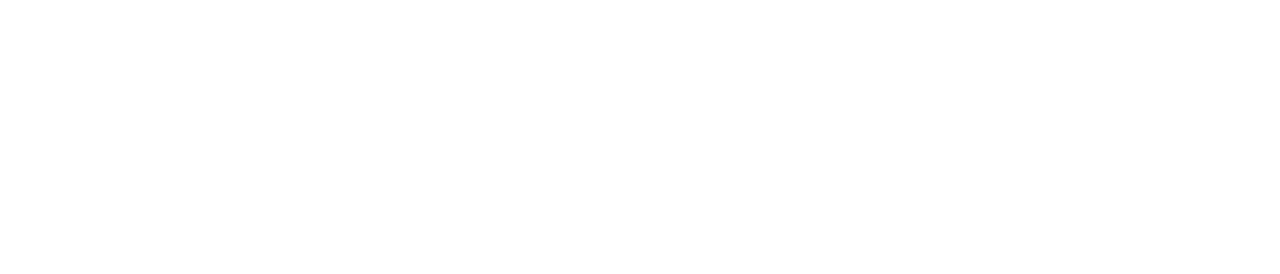
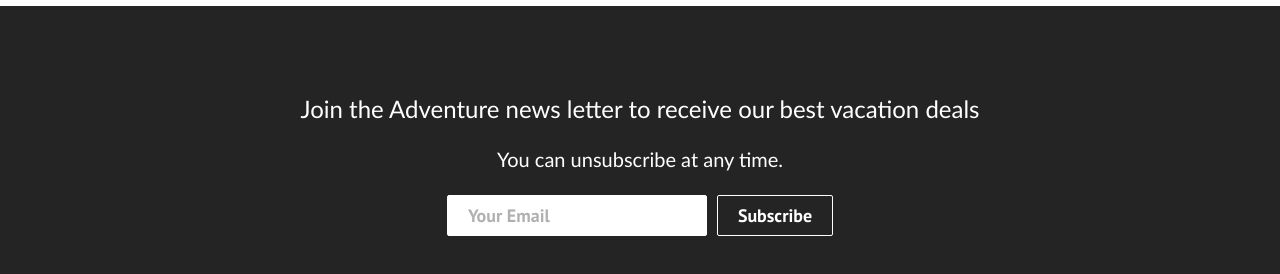
Before and after one commit to samir321-pixel/Travel-Website--React-JS, a React (Create React App) app in the folder travel-react-app/: page / in a window 1280 px wide. Shown: the part 1919-2193 px from the top of the page. Before the commit the page ends 1925 px from the top, so only its background shows below. Built offline with nearby package versions, Linux system fonts and the light colour scheme.

Commit message:
--Footer Added

```diff
--- /dev/null
+++ b/travel-react-app/src/components/Footer.css
@@ -0,0 +1,163 @@
+.footer-container {
+    background-color: #242424;
+    padding: 4rem 0 2rem 0;
+    display: flex;
+    flex-direction: column;
+    justify-content: center;
+    align-items: center;
+  }
+
+  .footer-subscription {
+    display: flex;
+    flex-direction: column;
+    justify-content: center;
+    align-items: center;
+    text-align: center;
+
+    margin-bottom: 24px;
+    padding: 24px;
+    color: #fff;
+  }
+
+  .footer-subscription > p {
+    font-family: 'Trebuchet MS', 'Lucida Sans Unicode', 'Lucida Grande',
+      'Lucida Sans', Arial, sans-serif;
+  }
+
+  .footer-subscription-heading {
+    margin-bottom: 24px;
+    font-size: 24px;
+  }
+
+  .footer-subscription-text {
+    margin-bottom: 24px;
+    font-size: 20px;
+  }
+
+  .footer-input {
+    padding: 8px 20px;
+    border-radius: 2px;
+    margin-right: 10px;
+    outline: none;
+    border: none;
+    font-size: 18px;
+    margin-bottom: 16px;
+    border: 1px solid #fff;
+  }
+
+  .footer-links {
+    width: 100%;
+    max-width: 1000px;
+    display: flex;
+    justify-content: center;
+  }
+
+  .footer-link-wrapper {
+    display: flex;
+  }
+
+  .footer-link-items {
+    display: flex;
+    flex-direction: column;
+    align-items: flex-start;
+    margin: 16px;
+    text-align: left;
+    width: 160px;
+    box-sizing: border-box;
+  }
+
+  .footer-link-items h2 {
+    margin-bottom: 16px;
+  }
+
+  .footer-link-items > h2 {
+    color: #fff;
+  }
+
+  .footer-link-items a {
+    color: #fff;
+    text-decoration: none;
+    margin-bottom: 0.5rem;
+  }
+
+  .footer-link-items a:hover {
+    color: #e9e9e9;
+    transition: 0.3s ease-out;
+  }
+
+  .footer-email-form h2 {
+    margin-bottom: 2rem;
+  }
+
+  .footer-input::placeholder {
+    color: #b1b1b1;
+  }
+
+  /* Social Icons */
+  .social-icon-link {
+    color: #fff;
+    font-size: 24px;
+  }
+
+  .social-media {
+    max-width: 1000px;
+    width: 100%;
+  }
+
+  .social-media-wrap {
+    display: flex;
+    justify-content: space-between;
+    align-items: center;
+    width: 90%;
+    max-width: 1000px;
+    margin: 40px auto 0 auto;
+  }
+
+  .social-icons {
+    display: flex;
+    justify-content: space-between;
+    align-items: center;
+    width: 240px;
+  }
+
+  .social-logo {
+    color: #fff;
+    justify-self: start;
+    margin-left: 20px;
+    cursor: pointer;
+    text-decoration: none;
+    font-size: 2rem;
+    display: flex;
+    align-items: center;
+    margin-bottom: 16px;
+  }
+
+  .website-rights {
+    color: #fff;
+    margin-bottom: 16px;
+  }
+
+  @media screen and (max-width: 820px) {
+    .footer-links {
+      padding-top: 2rem;
+    }
+
+    .footer-input {
+      width: 100%;
+    }
+
+    .btn {
+      width: 100%;
+    }
+
+    .footer-link-wrapper {
+      flex-direction: column;
+    }
+
+    .social-media-wrap {
+      flex-direction: column;
+    }
+  }
+
+  @media screen and (max-width: 768px) {
+  }
--- /dev/null
+++ b/travel-react-app/src/components/Footer.js
@@ -0,0 +1,33 @@
+import React from 'react'
+import { Button } from './Button'
+import './Footer.css';
+function Footer() {
+    return (
+        <div className='footer-container'>
+            <section className="footer-subscription">
+                <p className="footer-subscription-heading">
+                    Join the Adventure news letter to receive our best vacation deals
+                </p>
+                <p className='footer-subscription-text'>
+                    You can unsubscribe at any time.
+                </p>
+                <div className='input-areas'>
+                    <form>
+                        <input
+                        type="email"
+                        name='email'
+                        placeholder='Your Email'
+                        className="footer-input" />
+                        <Button
+                        buttonStyle="btn--outline">
+                            Subscribe
+                        </Button>
+                    </form>
+                </div>
+            </section>
+
+        </div>
+    )
+}
+
+export default Footer
--- a/travel-react-app/src/components/pages/Home.js
+++ b/travel-react-app/src/components/pages/Home.js
@@ -1,6 +1,7 @@
 import React from 'react';
 import '../../App.css'
 import Cards from '../Cards';
+import Footer from '../Footer';
 import HeroSection from '../HeroSection'
 
 function Home(){
@@ -8,6 +9,7 @@
         <>
         <HeroSection/>
         <Cards/>
+        <Footer/>
         </>
     )
 }
```
